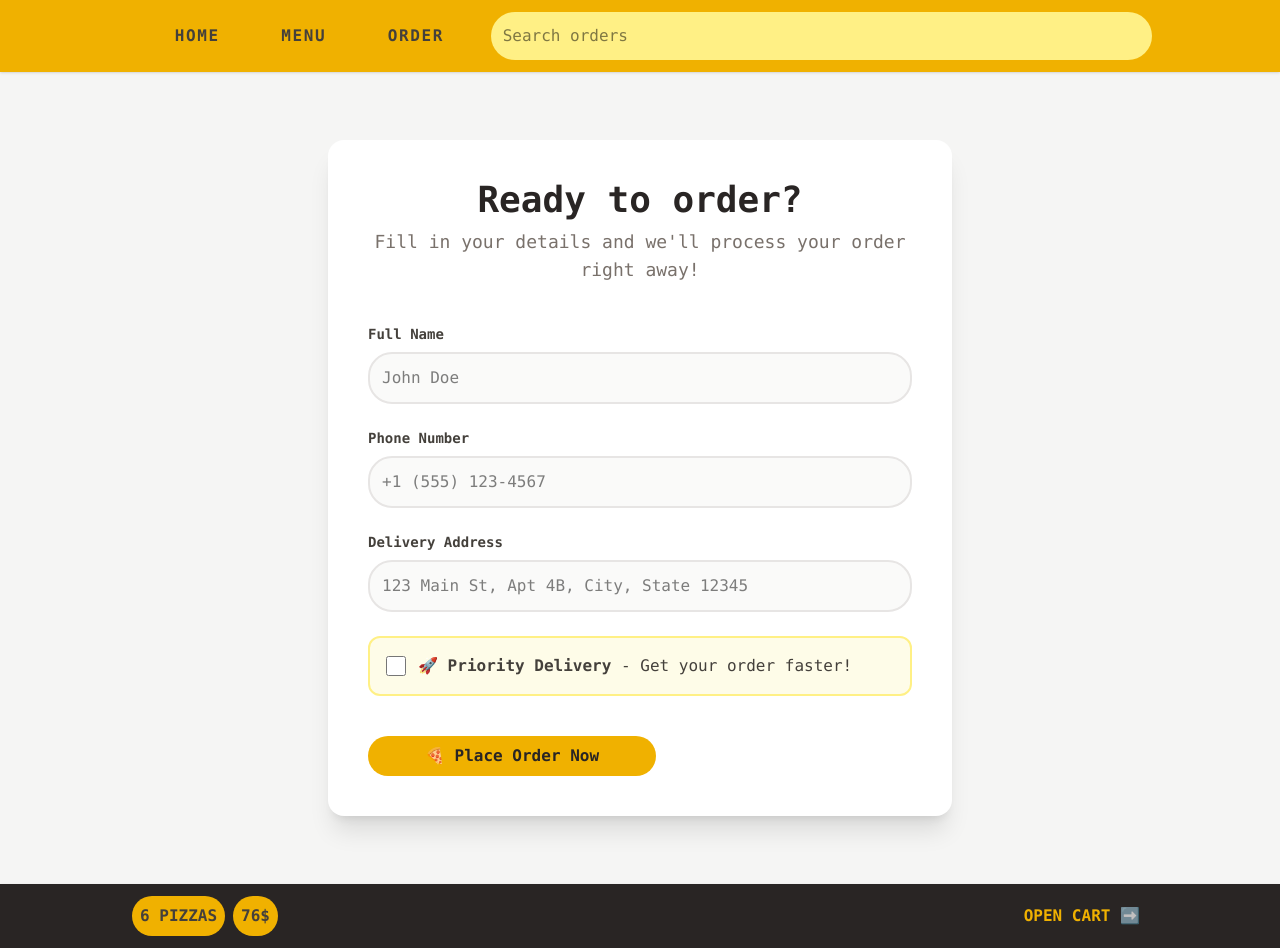
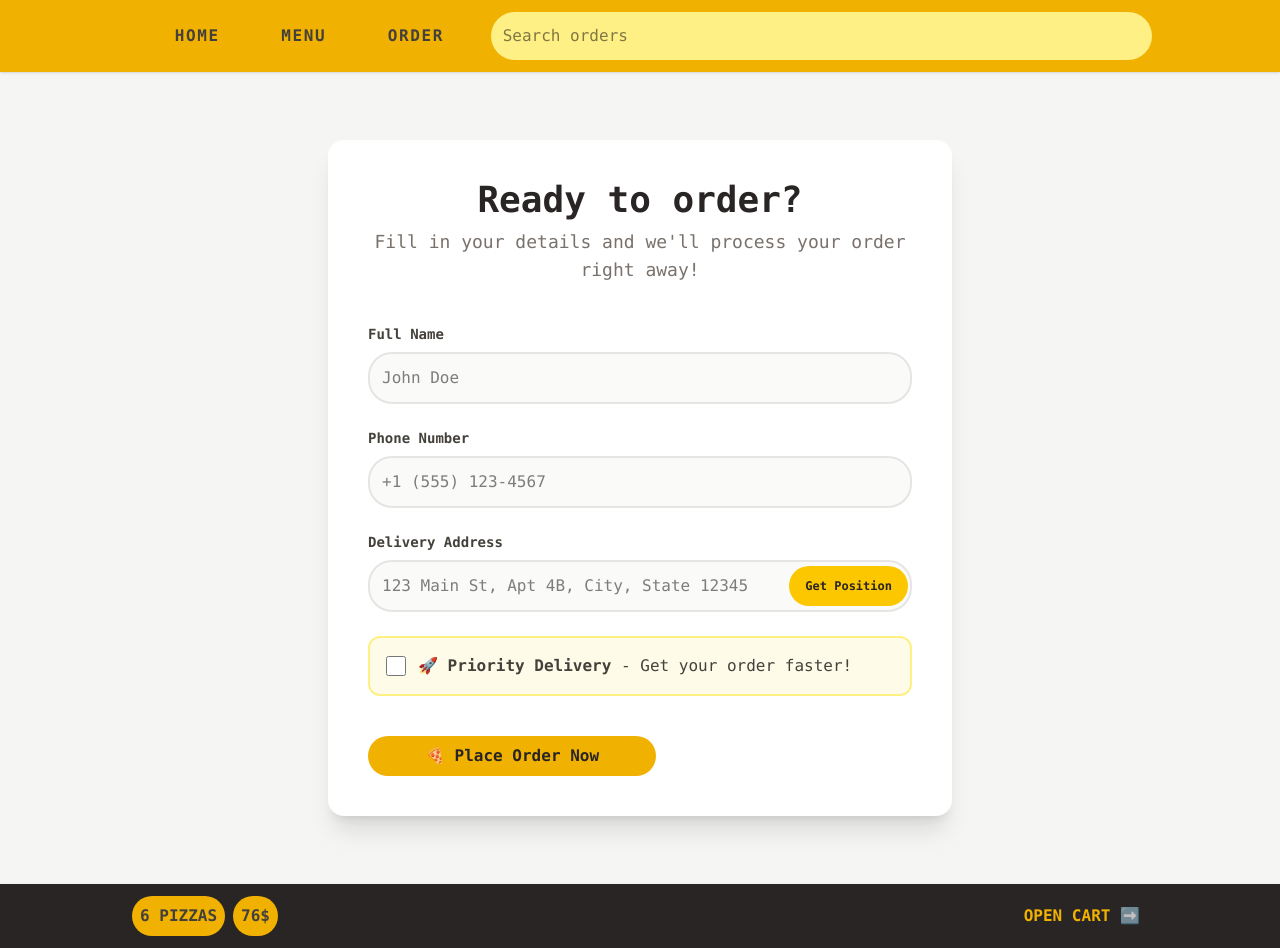
Before and after one commit to mohammedbakri123/React-portfolio, a React (Vite) app in the folder fast-react-pizza/: page /order/new in a window 1280 px wide. Built offline with nearby package versions, Linux system fonts and the light colour scheme.

Commit message:
feat: added fetch address fucntionality to creatOrder

```diff
--- /dev/null
+++ b/fast-react-pizza/src/core/ui/InputWithButton.jsx
@@ -0,0 +1,46 @@
+function InputWithButton({
+  placeholder,
+  customeStyles,
+  name,
+  id,
+  isRequired,
+  type = "text",
+  defaultValue,
+  value,
+  onChange,
+  disabled,
+  onButtonClick,
+  buttonText,
+  disabledButton,
+}) {
+  return (
+    <div className="relative flex items-center">
+      <input
+        className={`w-full p-3 pr-32 outline-none focus:ring-2 focus:ring-yellow-500 rounded-3xl transition-all ${customeStyles}`}
+        type={type}
+        placeholder={placeholder}
+        defaultValue={defaultValue}
+        value={value}
+        onChange={onChange ? (e) => onChange(e.target.value) : undefined}
+        required={isRequired}
+        name={name}
+        id={id}
+        disabled={disabled}
+      />
+      {onButtonClick && (
+        <span className="absolute right-1 z-10">
+          <button
+            type="button"
+            disabled={disabledButton}
+            onClick={onButtonClick}
+            className="bg-yellow-400 hover:bg-yellow-500 text-stone-800 text-xs px-4 py-3 font-bold rounded-full transition-all disabled:bg-stone-200 disabled:text-stone-400 disabled:cursor-not-allowed"
+          >
+            {buttonText}
+          </button>
+        </span>
+      )}
+    </div>
+  );
+}
+
+export default InputWithButton;
--- a/fast-react-pizza/src/features/cart/CartOverview.jsx
+++ b/fast-react-pizza/src/features/cart/CartOverview.jsx
@@ -4,12 +4,12 @@ import LinkMain from "../../core/ui/linkMain";
 
 function CartOverview() {
   const { items: cart } = useSelector((state) => state.cart);
-  console.log(cart);
   const cartTotal = cart.reduce((sum, item) => sum + item.totalPrice, 0);
   const cartTotalPizzaCount = cart.reduce(
     (sum, item) => sum + item.quantity,
     0
   );
+
   return (
     <div className="bg-stone-800 flex justify-center shadow w-screen">
       <div className=" text-stone-200  uppercase w-8/10 flex justify-between">
--- a/fast-react-pizza/src/features/order/CreateOrder.jsx
+++ b/fast-react-pizza/src/features/order/CreateOrder.jsx
@@ -2,11 +2,11 @@ import { Form, redirect, useActionData, useNavigation } from "react-router-dom";
 import { createOrder } from "../../core/services/apiRestaurant";
 import InputTxt from "../../core/ui/Input";
 import Button from "../../core/ui/Button";
-import { useSelector } from "react-redux";
+import { useDispatch, useSelector } from "react-redux";
 import store from "../../core/store";
 import { clearCart, selectCartItems } from "../../features/cart/cartSlice";
-
-// import { useSelector } from "react-redux";
+import { fetchAddress, selectUser, selectUsername } from "../user/userSlice";
+import InputWithButton from "../../core/ui/InputWithButton";
 
 const isValidePhone = (str) => {
   if (!str && str !== 0) return false;
@@ -16,32 +16,19 @@ const isValidePhone = (str) => {
   return phoneRegex.test(s);
 };
 
-// const fakeCart = [
-//   {
-//     pizzaId: 12,
-//     name: "pizza 12",
-//     quantity: 3,
-//     unitPrice: 10,
-//     totalPrice: 20,
-//   },
-//   {
-//     pizzaId: 15,
-//     name: "pizza 15",
-//     quantity: 3,
-//     unitPrice: 10,
-//     totalPrice: 20,
-//   },
-//   {
-//     pizzaId: 17,
-//     name: "pizza 17",
-//     quantity: 3,
-//     unitPrice: 10,
-//     totalPrice: 20,
-//   },
-// ];
-
 function CreateOrder() {
   const cart = useSelector(selectCartItems);
+  const username = useSelector(selectUsername);
+  const {
+    address,
+    status: addressStatus,
+    error: errorAddress,
+  } = useSelector(selectUser);
+
+  const isLoadingAddress = addressStatus === "loading";
+
+  const dispatch = useDispatch();
+
   const navigation = useNavigation();
   const isSubmitting = navigation.state === "submitting";
   const formError = useActionData();
@@ -73,6 +60,7 @@ function CreateOrder() {
               placeholder="John Doe"
               customeStyles="bg-stone-50 border-2 border-stone-200 focus:border-yellow-500"
               name="customer"
+              defaultValue={username || ""}
               isRequired={true}
             />
           </div>
@@ -108,14 +96,27 @@ function CreateOrder() {
             >
               Delivery Address
             </label>
-            <InputTxt
+            <InputWithButton
               id="address"
               type="text"
               name="address"
-              required
+              isRequired={true}
+              disabled={isLoadingAddress}
+              disabledButton={isLoadingAddress}
               customeStyles="bg-stone-50 border-2 border-stone-200 focus:border-yellow-500"
               placeholder="123 Main St, Apt 4B, City, State 12345"
+              buttonText={isLoadingAddress ? "Locating..." : "Get Position"}
+              onButtonClick={(e) => {
+                e.preventDefault();
+                dispatch(fetchAddress());
+              }}
+              defaultValue={address}
             />
+            {addressStatus === "error" && (
+              <p className="text-red-500 text-sm mt-1 flex items-center gap-1">
+                <span>⚠️</span> {errorAddress}
+              </p>
+            )}
           </div>
 
           {/* Priority Checkbox */}
@@ -139,7 +140,7 @@ function CreateOrder() {
 
           {/* Submit Button */}
           <div className="pt-4">
-            <Button disabled={isSubmitting}>
+            <Button disabled={isSubmitting || isLoadingAddress}>
               {isSubmitting ? (
                 <span className="flex items-center justify-center gap-2">
                   Placing your order...
--- a/fast-react-pizza/src/features/user/userSlice.js
+++ b/fast-react-pizza/src/features/user/userSlice.js
@@ -1,31 +1,37 @@
-// import { getAddress } from "../../core/services/apiGeocoding";
+import { getAddress } from "../../core/services/apiGeocoding";
 
-import { createSlice } from "@reduxjs/toolkit";
+import { createAsyncThunk, createSlice } from "@reduxjs/toolkit";
 
-// function getPosition() {
-//   return new Promise(function (resolve, reject) {
-//     navigator.geolocation.getCurrentPosition(resolve, reject);
-//   });
-// }
+function getPosition() {
+  return new Promise(function (resolve, reject) {
+    navigator.geolocation.getCurrentPosition(resolve, reject);
+  });
+}
 
-// export async function fetchAddress() {
-//   // 1) We get the user's geolocation position
-//   const positionObj = await getPosition();
-//   const position = {
-//     latitude: positionObj.coords.latitude,
-//     longitude: positionObj.coords.longitude,
-//   };
+// export async function fetchAddress() {}
 
-//   // 2) Then we use a reverse geocoding API to get a description of the user's address, so we can display it the order form, so that the user can correct it if wrong
-//   const addressObj = await getAddress(position);
-//   const address = `${addressObj?.locality}, ${addressObj?.city} ${addressObj?.postcode}, ${addressObj?.countryName}`;
+export const fetchAddress = createAsyncThunk("user/fetchAddress", async () => {
+  // 1) We get the user's geolocation position
+  const positionObj = await getPosition();
+  const position = {
+    latitude: positionObj.coords.latitude,
+    longitude: positionObj.coords.longitude,
+  };
 
-//   // 3) Then we return an object with the data that we are interested in
-//   return { position, address };
-// }
+  // 2) Then we use a reverse geocoding API to get a description of the user's address, so we can display it the order form, so that the user can correct it if wrong
+  const addressObj = await getAddress(position);
+  const address = `${addressObj?.locality}, ${addressObj?.city} ${addressObj?.postcode}, ${addressObj?.countryName}`;
+
+  // 3) Then we return an object with the data that we are interested in
+  return { position, address };
+});
 
 const initialState = {
   username: "",
+  status: "idle",
+  address: "",
+  position: {},
+  error: "",
 };
 const userSlice = createSlice({
   name: "user",
@@ -43,6 +49,21 @@ const userSlice = createSlice({
       state.username = "";
     },
   },
+  extraReducers: (builder) => {
+    builder
+      .addCase(fetchAddress.pending, (state) => {
+        state.status = "loading";
+      })
+      .addCase(fetchAddress.fulfilled, (state, action) => {
+        state.status = "idle";
+        state.address = action.payload.address;
+        state.position = action.payload.position;
+      })
+      .addCase(fetchAddress.rejected, (state, action) => {
+        state.status = "error";
+        state.error = action.error.message;
+      });
+  },
 });
 
 export const { setUser, clearUser, updateUser } = userSlice.actions;
```
